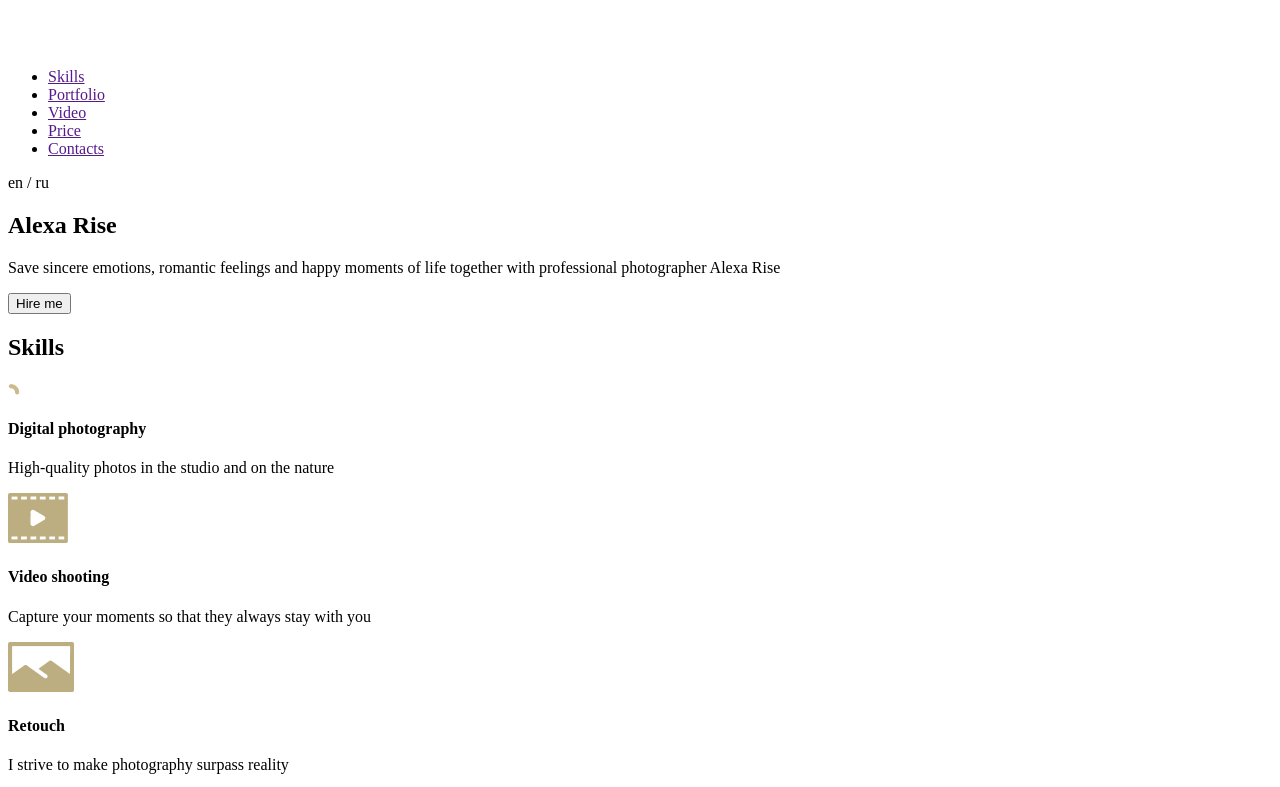
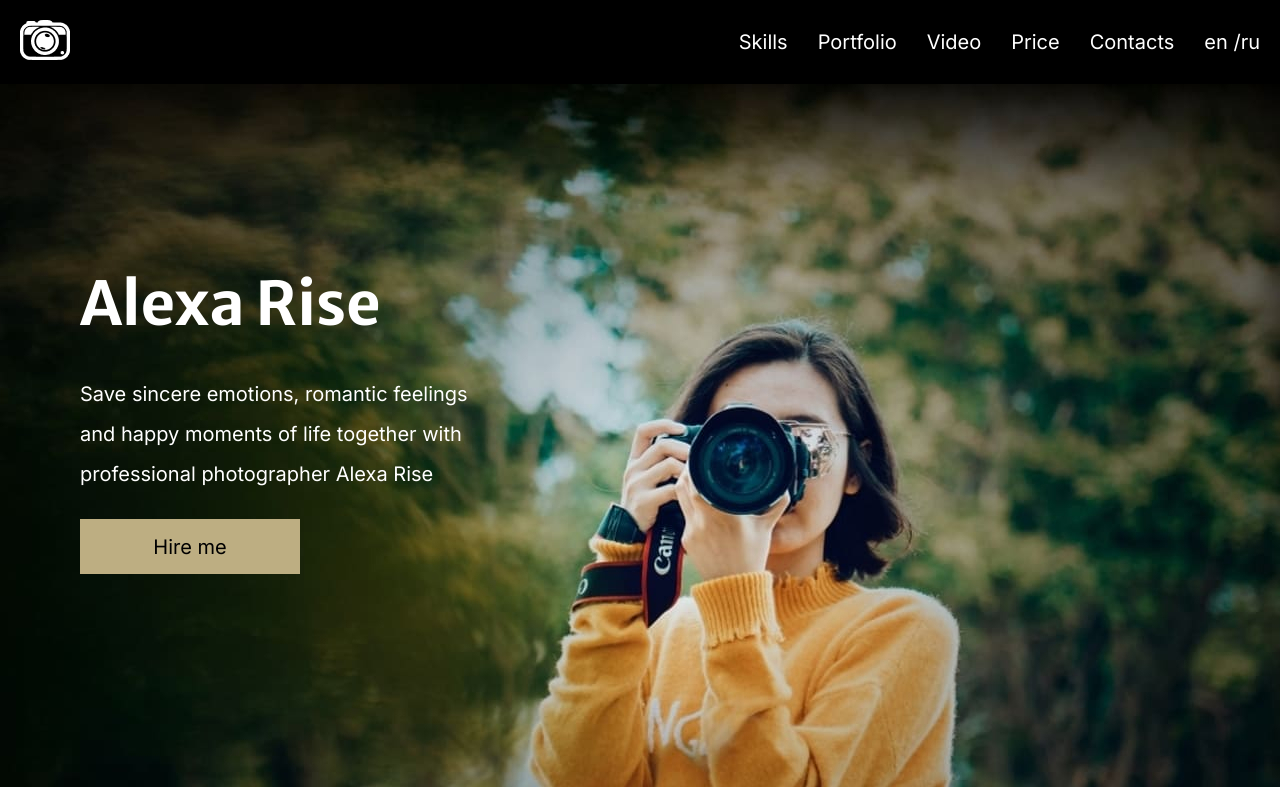
Before and after one commit to IrinaBukley23/rs-portfolio, a plain HTML site: page index.html in a window 1280 px wide. Shown: the top 787 px of the page. Drawn offline with Linux system fonts and the light colour scheme.

Commit message:
feat: add header and hero style

```diff
--- /dev/null
+++ b/css/header.css
@@ -0,0 +1,20 @@
+.header {
+    background-color: #000000;
+}
+.row {
+    padding: 20px;
+    display: flex;
+    justify-content: space-between;
+    align-items: center;
+}
+.menu__wrapper, .menu {
+    display: flex;
+}
+.menu__list, .lang {
+    display: flex;
+}
+.menu__list-item a, .lang{
+    margin-left: 30px;
+    color: #FFFFFF;
+    font-size: 20px;
+}
--- /dev/null
+++ b/css/hero.css
@@ -0,0 +1,32 @@
+.hero {
+    padding: 160px 80px;
+    width: 100%;
+    min-height: 910px;
+    background: url('../img/main-bg.jpg') no-repeat;
+    background-position: center;
+    background-size: cover;
+}
+.hero__name {
+    font-family: 'Merriweather Sans';
+    font-weight: bold;
+    font-size: 60px;
+    line-height: 120px;
+    color: #ffffff;
+}
+.hero__descr {
+    margin-top: 10px;
+    width: 35%;
+    font-family: 'Inter';
+    font-size: 20px;
+    line-height: 40px;
+    color: #ffffff;
+}
+.hero__btn {
+    margin-top: 25px;
+    width: 220px;
+    height: 55px;
+    background-color: #BDAE82;
+    font-size: 20px;
+    line-height: 40px;
+    border: none;
+}
--- a/css/style.css
+++ b/css/style.css
@@ -0,0 +1,41 @@
+@import url(../css/header.css);
+@import url(../css/hero.css);
+@import url(../css/skills.css);
+@import url(../css/portfolio.css);
+@import url(../css/video.css);
+@import url(../css/price.css);
+@import url(../css/contacts.css);
+
+*{
+    margin: 0;
+    padding: 0;
+    box-sizing: border-box;
+    list-style: none;
+    text-decoration: none;
+    font-family: 'Inter', sans-serif;
+}
+
+*:before, *:after{
+    box-sizing: border-box;
+}
+
+.container{
+    max-width: 1170px;
+    margin: 0 auto;
+    padding: 0 15px;
+}
+
+.title{
+    text-align: center;
+    font-size: 2.5rem;
+    color: #BDAE82;
+    font-family: 'Merriweather Sans', sans-serif;
+}
+
+.title::after, .title::before {
+    content: '';
+    width: 4rem;
+    height: 2px;
+    margin: 25px auto 0;
+    background-color: #BDAE82;
+}
--- a/index.html
+++ b/index.html
@@ -3,35 +3,43 @@
 <head>
     <meta charset="UTF-8">
     <meta name="viewport" content="width=device-width, initial-scale=1.0">
-    <title>Document</title>
+    <title>Potfolio</title>
+    <link rel="preconnect" href="https://fonts.googleapis.com">
+    <link rel="preconnect" href="https://fonts.gstatic.com" crossorigin>
+    <link href="https://fonts.googleapis.com/css2?family=Inter:wght@400;700&family=Pacifico&display=swap" rel="stylesheet">
+    <link href="https://fonts.googleapis.com/css2?family=Merriweather+Sans:wght@700&display=swap" rel="stylesheet">
     <link rel="stylesheet" href="css/style.css">
 </head>
 <body>
-    <hedser>
+    <header class="header">
+        <div class="row">
             <div class="logo">
                 <img src="img/icons/logo.png" alt="logo">
             </div>
+            <div class="menu__wrapper">
                 <nav class="menu">
                     <ul class="menu__list">
-               <li><a href="">Skills</a></li>
-               <li><a href="">Portfolio</a></li>
-               <li><a href="">Video</a></li>
-               <li><a href="">Price</a></li>
-               <li><a href="">Contacts</a></li>
+                        <li class="menu__list-item"><a href="">Skills</a></li>
+                        <li class="menu__list-item"><a href="">Portfolio</a></li>
+                        <li class="menu__list-item"><a href="">Video</a></li>
+                        <li class="menu__list-item"><a href="">Price</a></li>
+                        <li class="menu__list-item"><a href="">Contacts</a></li>
                     </ul>
                 </nav>
                 <div class="lang">
                     <span>en / </span>
-           <span>ru</span>
+                    <span> ru</span>
                 </div>
-    </hedser>
+            </div>
+        </div>
+    </header>
     <main>
         <section class="hero">
             <h1 class="hero__name">Alexa Rise</h1>
             <div class="hero__descr">
                 <p>Save sincere emotions, romantic feelings and happy moments of life together with professional photographer Alexa Rise</p>
             </div>
-            <button>Hire me</button>
+            <button class="hero__btn">Hire me</button>
         </section>
         <section class="skills">
             <h2 class="title">Skills</h2>
```
Also changed, not shown: css/contacts.css (added), css/portfolio.css (added), css/price.css (added), css/skills.css (added), css/video.css (added). Lines whose indentation alone changed are shown as unchanged.
